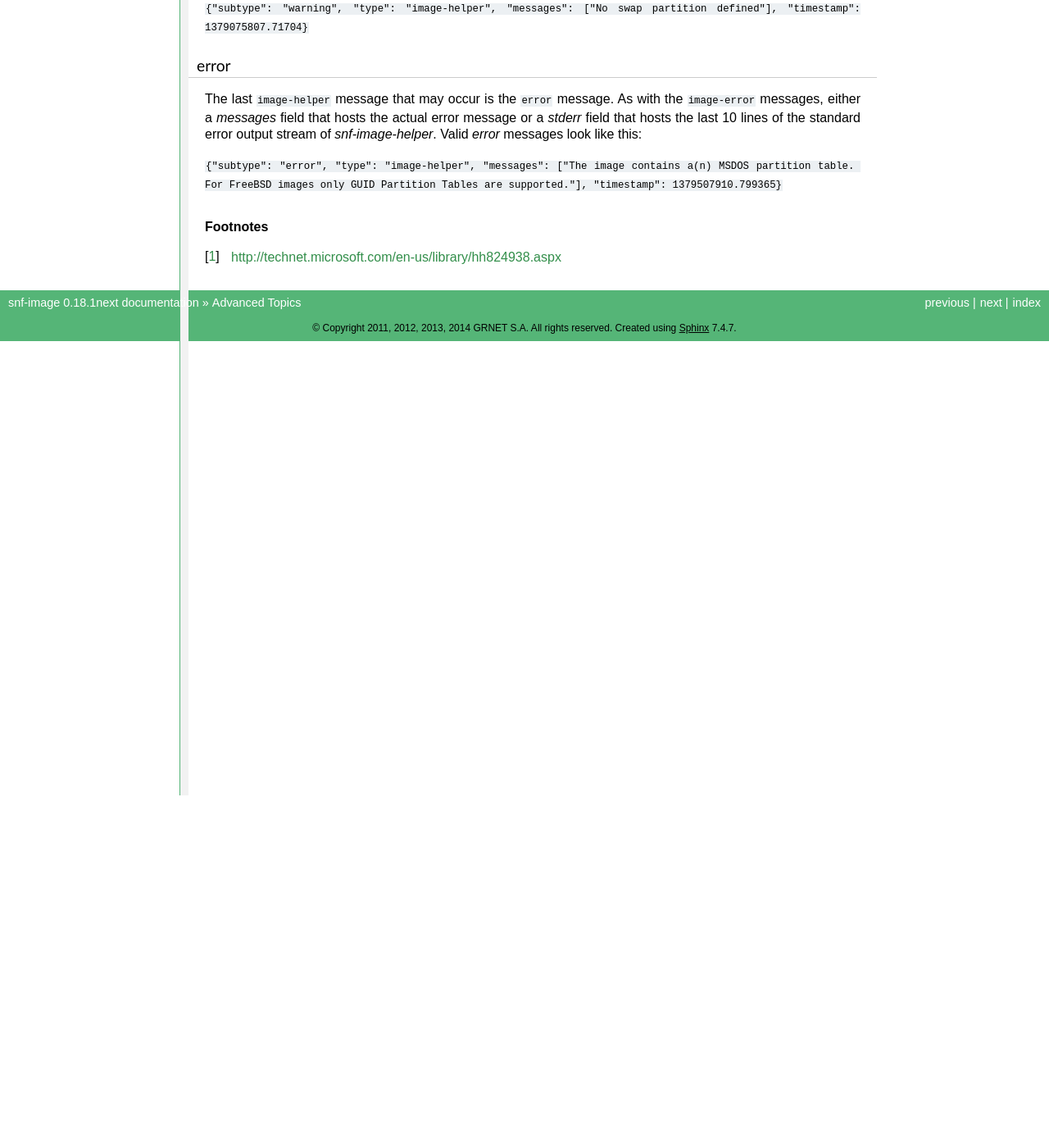
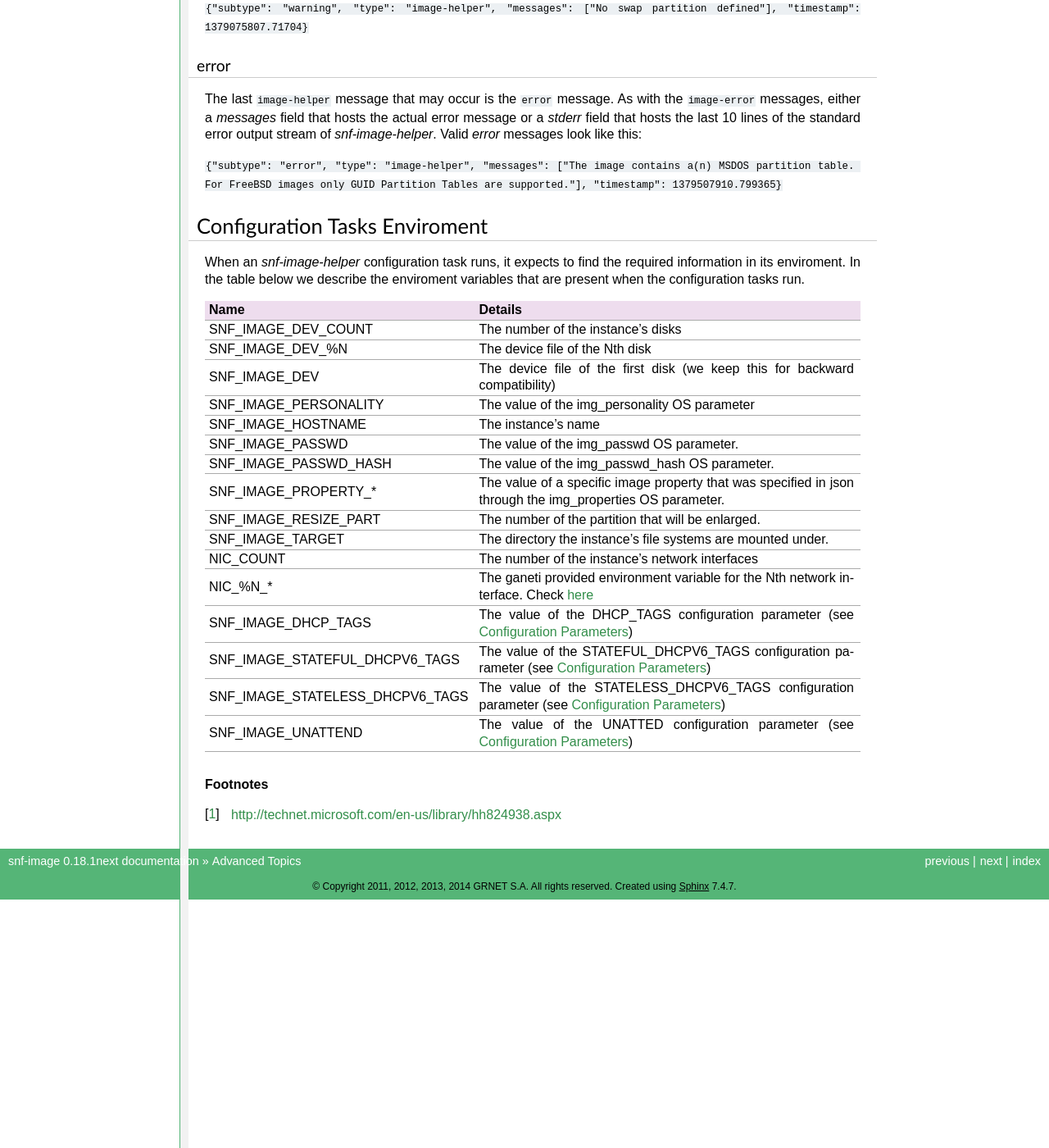
Before and after one commit to grnet/snf-image, a Sphinx documentation site: the page built from docs/advanced.rst, in a window 1280 px wide and 1400 px high, scrolled down 3325 px. Shown: the whole window at 82% size. Built offline with Sphinx 7.4.7, drawn with Linux system fonts in a browser that asks for light colours; before the commit the page ends 4295 px from its top, so only the background shows below that; some of the changed text lies outside the part shown.

```diff
--- a/docs/advanced.rst
+++ b/docs/advanced.rst
@@ -214,6 +214,76 @@
 
 ``{"subtype": "error", "type": "image-helper", "messages": ["The image contains a(n) MSDOS partition table.  For FreeBSD images only GUID Partition Tables are supported."], "timestamp": 1379507910.799365}``
 
+.. _configuration-tasks-environment:
+
+Configuration Tasks Enviroment
+^^^^^^^^^^^^^^^^^^^^^^^^^^^^^^
+
+When an *snf-image-helper* configuration task runs, it expects to find the
+required information in its enviroment. In the table below we describe the
+enviroment variables that are present when the configuration tasks run.
+
+
++-------------------------------+---------------------------------------------+
+|Name                           |Details                                      |
++===============================+=============================================+
+|SNF_IMAGE_DEV_COUNT            |The number of the instance's disks           |
++-------------------------------+---------------------------------------------+
+|SNF_IMAGE_DEV_%N               |The device file of the Nth disk              |
++-------------------------------+---------------------------------------------+
+|SNF_IMAGE_DEV                  |The device file of the first disk (we keep   |
+|                               |this for backward compatibility)             |
++-------------------------------+---------------------------------------------+
+|SNF_IMAGE_PERSONALITY          |The value of the img_personality OS          |
+|                               |parameter                                    |
++-------------------------------+---------------------------------------------+
+|SNF_IMAGE_HOSTNAME             |The instance's name                          |
++-------------------------------+---------------------------------------------+
+|SNF_IMAGE_PASSWD               |The value of the img_passwd OS parameter.    |
++-------------------------------+---------------------------------------------+
+|SNF_IMAGE_PASSWD_HASH          |The value of the img_passwd_hash OS          |
+|                               |parameter.                                   |
++-------------------------------+---------------------------------------------+
+|SNF_IMAGE_PROPERTY_*           |The value of a specific image property       |
+|                               |that was specified in json through the       |
+|                               |img_properties OS parameter.                 |
++-------------------------------+---------------------------------------------+
+|SNF_IMAGE_RESIZE_PART          |The number of the partition that will be     |
+|                               |enlarged.                                    |
++-------------------------------+---------------------------------------------+
+|SNF_IMAGE_TARGET               |The directory the instance's file systems are|
+|                               |mounted under.                               |
++-------------------------------+---------------------------------------------+
+|NIC_COUNT                      |The number of the instance's network         |
+|                               |interfaces                                   |
++-------------------------------+---------------------------------------------+
+|NIC_%N_*                       |The ganeti provided environment variable     |
+|                               |for the Nth network interface. Check `here <h|
+|                               |ttp://docs.ganeti.org/ganeti/current/man/gane|
+|                               |ti-os-interface.html>`_                      |
++-------------------------------+---------------------------------------------+
+|SNF_IMAGE_DHCP_TAGS            |The value of the DHCP_TAGS configuration     |
+|                               |parameter (see                               |
+|                               |:ref:`Configuration Parameters               |
+|                               |<configuration-parameters>`)                 |
++-------------------------------+---------------------------------------------+
+|SNF_IMAGE_STATEFUL_DHCPV6_TAGS |The value of the STATEFUL_DHCPV6_TAGS        |
+|                               |configuration parameter (see                 |
+|                               |:ref:`Configuration Parameters               |
+|                               |<configuration-parameters>`)                 |
++-------------------------------+---------------------------------------------+
+|SNF_IMAGE_STATELESS_DHCPV6_TAGS|The value of the STATELESS_DHCPV6_TAGS       |
+|                               |configuration parameter (see                 |
+|                               |:ref:`Configuration Parameters               |
+|                               |<configuration-parameters>`)                 |
++-------------------------------+---------------------------------------------+
+|SNF_IMAGE_UNATTEND             |The value of the UNATTED configuration       |
+|                               |parameter (see                               |
+|                               |:ref:`Configuration Parameters               |
+|                               |<configuration-parameters>`)                 |
++-------------------------------+---------------------------------------------+
+
+
 .. rubric:: Footnotes
 
 .. [#f1] http://technet.microsoft.com/en-us/library/hh824938.aspx
--- a/docs/configuration.rst
+++ b/docs/configuration.rst
@@ -121,6 +121,8 @@
   # CURL="curl"
   # TAR="tar"
 
+.. _configuration-parameters:
+
 Configuration parameters
 ^^^^^^^^^^^^^^^^^^^^^^^^
 
@@ -138,6 +140,8 @@
  * **STATELESS_DHCPV6_TAGS**: To specify which Ganeti networks support SLAAC
    and stateless DHCPv6
  * **STATEFUL_DHCPV6_TAGS**: To specify which Ganeti networks support DHCPv6
+ * **UNATTEND**: To specify a custom Unattend.xml file to use on Windows
+   instead of the default one
 
 Paths of external programs
 ^^^^^^^^^^^^^^^^^^^^^^^^^^
--- a/docs/interface.rst
+++ b/docs/interface.rst
@@ -194,6 +194,12 @@
    to be swap. Defining *SWAP=c* will configure the third disk of the VM to be
    swap.This property only applies to Linux instances.
 
+ * **CUSTOM_TASK=<base64_encoded_content>**
+   This property can be used to run a user-defined configuration task. The
+   value of this property should host the base64-encoded body of the task. If
+   you want to write a custom configuration task check
+   :ref:`Configuration Tasks Environment<configuration-tasks-environment>`.
+
  * **EXCLUDE_ALL_TASKS=yes**
    If this property is defined with a value other than null, then during the
    deployment, the image will not be configured at all. This is really handy
```
Also changed, not shown: docs/architecture.rst (+46 -40 lines).
